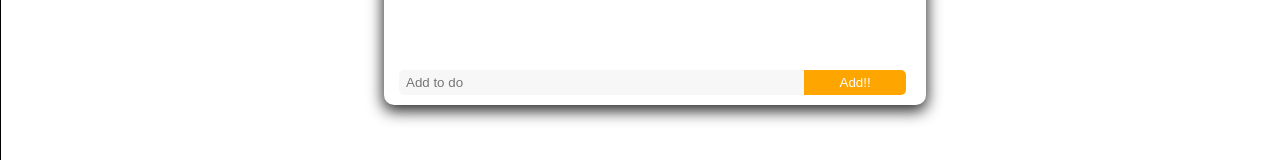
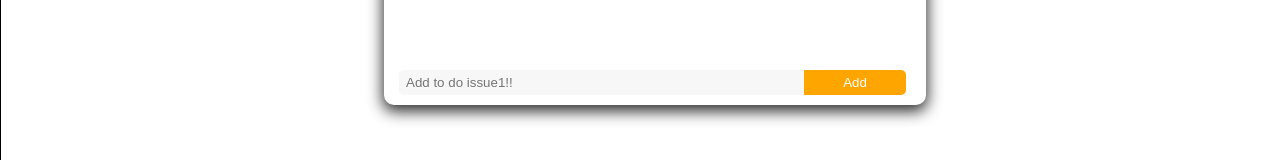
Before and after one commit to ruviter/todo-list, a React (Create React App) app: page / in a window 1280 px wide. Shown: the part 335-495 px from the top of the page. Built offline with nearby package versions, Linux system fonts and the light colour scheme.

Commit message:
test branch

```diff
--- a/src/component/Input/Input.jsx
+++ b/src/component/Input/Input.jsx
@@ -5,8 +5,8 @@ const Input = ({addTodo}) => {
   return (
     <>
       <form className={st.form} action="submit" onSubmit={addTodo}>
-        <input className={st.input} type="text" placeholder="Add to do " />
-        <button className={st.submit} >Add!!</button>
+        <input className={st.input} type="text" placeholder="Add to do issue1!!" />
+        <button className={st.submit} >Add</button>
       </form>
     </>
   );
```
